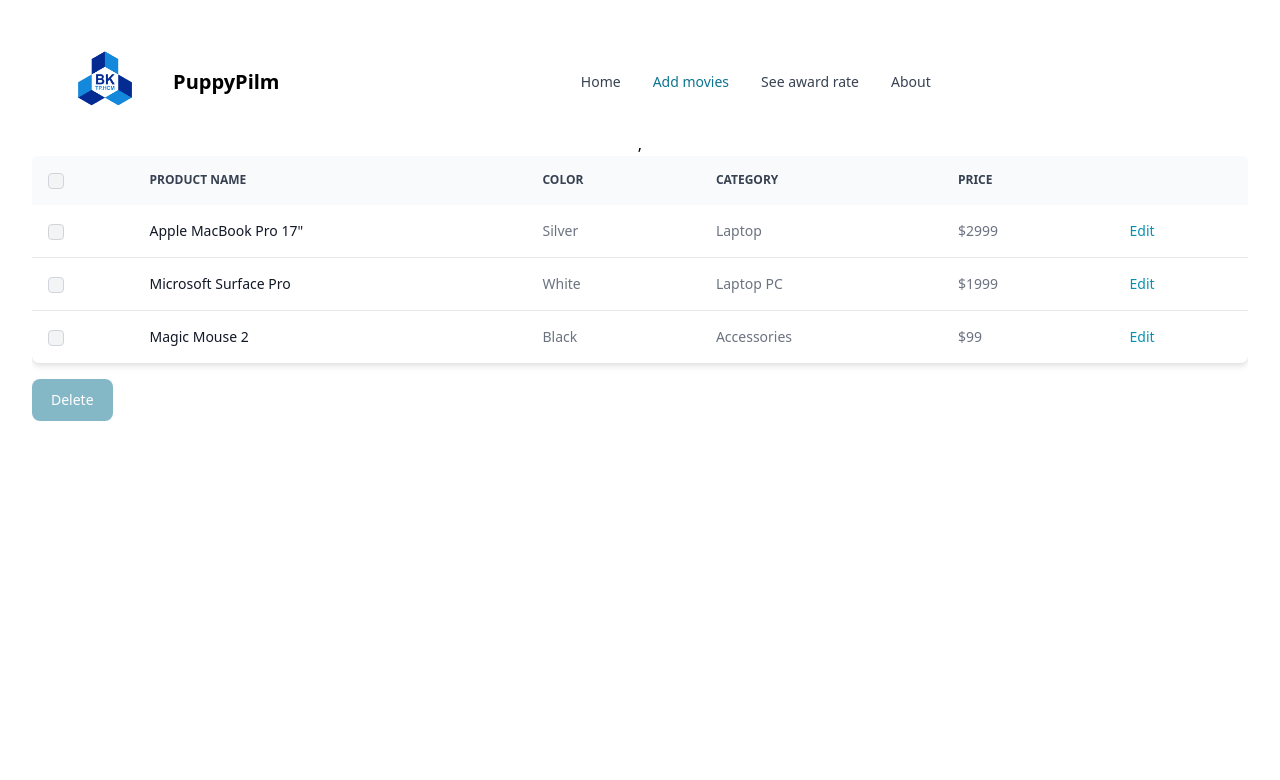
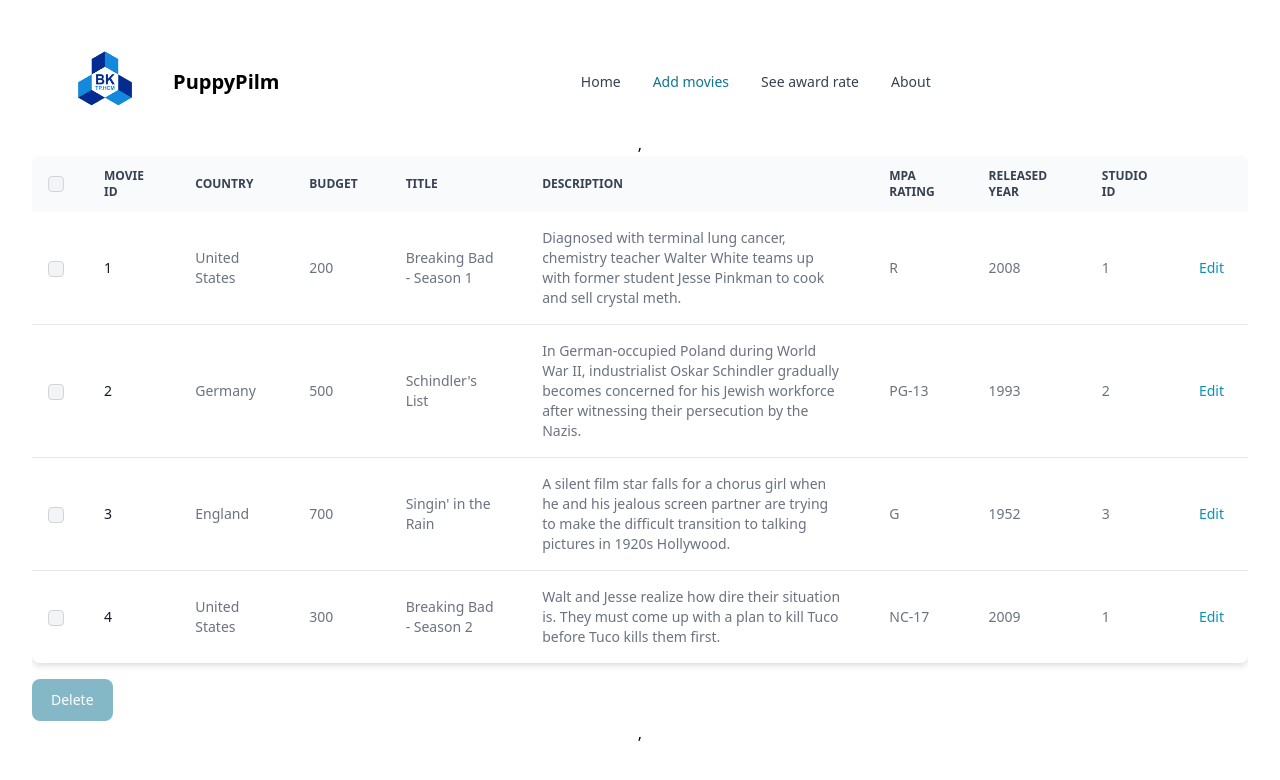
Before and after one commit to baotram153/PuppyPilm, a React (Vite) app in the folder frontend/: page /add-movies in a window 1280 px wide. Shown: the top 780 px of the page. Built offline with nearby package versions, Linux system fonts and the light colour scheme.

Commit message:
Add MovieTable, EditForm

```diff
--- /dev/null
+++ b/frontend/src/components/EditForm.jsx
@@ -0,0 +1,119 @@
+import { useState } from "react";
+import { Checkbox, Table, Button } from "flowbite-react";
+import { Label, Modal, TextInput } from "flowbite-react";
+
+import { Select } from "flowbite-react";
+
+
+export default function EditForm({ openModal, setOpenModal, movieInfo }) {
+    // console.log(data);
+    // const [movieInfo, setMovieInfo] = useState(data);
+
+    // let [movieInfo, setMovieInfo] = useState(JSON.parse(JSON.stringify(data)));
+    // console.log(movieInfo);
+
+    // let movieInfo = JSON.parse(JSON.stringify(data));
+
+    const mpa_ratings = ["G", "PG", "PG-13", "R", "NC-17"];
+    return (
+        <Modal show={openModal} size="3xl" onClose={() => { setOpenModal(false) }} popup>
+            <Modal.Header />
+            <Modal.Body>
+                <div className="space-y-6">
+                    <h3 className="text-xl font-medium text-gray-900 dark:text-white">Edit Movie with ID {movieInfo.id}</h3>
+                    <div>
+                        <div className="mb-2 block">
+                            <Label htmlFor="title" value="Movie Title" />
+                        </div>
+                        <TextInput
+                            id="title"
+                            placeholder="Enter movie title"
+                            defaultValue={movieInfo.title}
+                            required
+                        />
+                    </div>
+
+
+                    <div className="flex flex-row justify-between">
+
+                        <div className="mb-2 mr-2 inline-block flex-1">
+                            <div>
+                                <Label htmlFor="country" value="Country" />
+                            </div>
+                            <TextInput
+                                id="country"
+                                placeholder="Enter country"
+                                defaultValue={movieInfo.country}
+                                // onChange={(e) => setMovieInfo({ ...movieInfo, country: e.target.value })}
+                                required />
+                        </div>
+
+                        <div className="mb-2 mx-2 inline-block flex-1">
+                            <div>
+                                <Label htmlFor="budget" value="Budget" />
+                            </div>
+                            <TextInput
+                                id="budget"
+                                placeholder="Enter budget"
+                                defaultValue={movieInfo.budget}
+                                required />
+                        </div>
+
+                        <div className="mb-2 ml-2 inline-block flex-1">
+                            <div>
+                                <Label htmlFor="mpa_rating" value="MPA Rating" />
+                            </div>
+                            <Select id="countries" required>
+                                {mpa_ratings.map((rating) => (
+                                    <option key={rating} value={rating} selected={rating==movieInfo.mpa_rating}>
+                                        {rating}
+                                    </option>
+                                ))}
+                            </Select>
+                        </div>
+                    </div>
+
+                    <div className="mb-2 block">
+                        <div>
+                            <Label htmlFor="description" value="Description" />
+                        </div>
+                        <TextInput
+                            id="description"
+                            placeholder="Enter description"
+                            defaultValue={movieInfo.description}
+                            required />
+                    </div>
+
+                    <div className="flex flex-row justify-between">
+
+                        <div className="mb-2 mr-2 inline-block flex-1">
+                            <div>
+                                <Label htmlFor="released_year" value="Released Year" />
+                            </div>
+                            <TextInput
+                                id="released_year"
+                                placeholder="Enter released year"
+                                defaultValue={movieInfo.released_year}
+                                required />
+                        </div>
+                        <div className="mb-2 ml-2 inline-block flex-1">
+                            <div>
+                                <Label htmlFor="studio_id" value="Studio ID" />
+                            </div>
+                            <TextInput
+                                id="studio_id"
+                                placeholder="Enter studio ID"
+                                defaultValue={movieInfo.studio_id}
+                                required />
+                        </div>
+                    </div>
+
+                    <div className="w-full">
+                        <Button>Submit</Button>
+                    </div>
+
+                </div>
+            </Modal.Body>
+        </Modal>
+    );
+}
--- a/frontend/src/components/MovieTable.jsx
+++ b/frontend/src/components/MovieTable.jsx
@@ -1,20 +1,56 @@
 import { useState } from "react";
-import { Checkbox, Table, Button } from "flowbite-react";
+import { Checkbox, Table, Button} from "flowbite-react";
+import { Label, Modal, TextInput } from "flowbite-react";
+import EditForm from "./EditForm";
 
-export default function Component() {
+export default function MovieTable() {
+    const [data, setData] = useState(
+        [
+            {
+                id: 1,
+                country: "United States",
+                budget: 200,
+                title: "Breaking Bad - Season 1",
+                description: "Diagnosed with terminal lung cancer, chemistry teacher Walter White teams up with former student Jesse Pinkman to cook and sell crystal meth.",
+                mpa_rating: "R",
+                released_year: 2008,
+                studio_id: 1
+            },
+            {
+                id: 2,
+                country: "Germany",
+                budget: 500,
+                title: "Schindler's List",
+                description: "In German-occupied Poland during World War II, industrialist Oskar Schindler gradually becomes concerned for his Jewish workforce after witnessing their persecution by the Nazis.",
+                mpa_rating: "PG-13",
+                released_year: 1993,
+                studio_id: 2
+            },
+            {
+                id: 3,
+                country: "England",
+                budget: 700,
+                title: "Singin' in the Rain",
+                description: "A silent film star falls for a chorus girl when he and his jealous screen partner are trying to make the difficult transition to talking pictures in 1920s Hollywood.",
+                mpa_rating: "G",
+                released_year: 1952,
+                studio_id: 3
+            },
+            {
+                id: 4,
+                country: "United States",
+                budget: 300,
+                title: "Breaking Bad - Season 2",
+                description: "Walt and Jesse realize how dire their situation is. They must come up with a plan to kill Tuco before Tuco kills them first.",
+                mpa_rating: "NC-17",
+                released_year: 2009,
+                studio_id: 1
+            }
+        ]);
+
     const [checkedRows, setCheckedRows] = useState(new Set());
-
-//   var data = [
-//     { id: 1, name: 'Apple MacBook Pro 17"', color: "Silver", category: "Laptop", price: "$2999" },
-//     { id: 2, name: "Microsoft Surface Pro", color: "White", category: "Laptop PC", price: "$1999" },
-//     { id: 3, name: "Magic Mouse 2", color: "Black", category: "Accessories", price: "$99" },
-//   ];
-
-  const [data, setData] = useState([
-    { id: 1, name: 'Apple MacBook Pro 17"', color: "Silver", category: "Laptop", price: "$2999" },
-    { id: 2, name: "Microsoft Surface Pro", color: "White", category: "Laptop PC", price: "$1999" },
-    { id: 3, name: "Magic Mouse 2", color: "Black", category: "Accessories", price: "$99" },
-  ]);
+    const [openModal, setOpenModal] = useState(false);
+    const [editMovieInfo, setEditMovieInfo] = useState({});
 
     const toggleRow = (id) => {
         setCheckedRows((prev) => {
@@ -31,7 +67,6 @@
     const handleDelete = () => {
         const selectedRows = data.filter((row) => checkedRows.has(row.id));
         console.log("Deleted rows:", selectedRows);
-    alert(`Deleted rows:\n${JSON.stringify(selectedRows, null, 2)}`);
 
         // Remove rows from table
         setData(data.filter((row) => !checkedRows.has(row.id)));
@@ -55,14 +90,21 @@
                             checked={checkedRows.size === data.length}
                         />
                     </Table.HeadCell>
-          <Table.HeadCell>Product name</Table.HeadCell>
-          <Table.HeadCell>Color</Table.HeadCell>
-          <Table.HeadCell>Category</Table.HeadCell>
-          <Table.HeadCell>Price</Table.HeadCell>
+
+                    <Table.HeadCell>Movie ID</Table.HeadCell>
+                    <Table.HeadCell>Country</Table.HeadCell>
+                    <Table.HeadCell>Budget</Table.HeadCell>
+                    <Table.HeadCell>Title</Table.HeadCell>
+                    <Table.HeadCell>Description</Table.HeadCell>
+                    <Table.HeadCell>MPA Rating</Table.HeadCell>
+                    <Table.HeadCell>Released Year</Table.HeadCell>
+                    <Table.HeadCell>Studio ID</Table.HeadCell>
+
                     <Table.HeadCell>
                         <span className="sr-only">Edit</span>
                     </Table.HeadCell>
                 </Table.Head>
+
                 <Table.Body className="divide-y">
                     {data.map((row) => (
                         <Table.Row key={row.id} className="bg-white dark:border-gray-700 dark:bg-gray-800">
@@ -73,13 +115,21 @@
                                 />
                             </Table.Cell>
                             <Table.Cell className="whitespace-nowrap font-medium text-gray-900 dark:text-white">
-                {row.name}
+                                {row.id}
                             </Table.Cell>
-              <Table.Cell>{row.color}</Table.Cell>
-              <Table.Cell>{row.category}</Table.Cell>
-              <Table.Cell>{row.price}</Table.Cell>
+                            <Table.Cell>{row.country}</Table.Cell>
+                            <Table.Cell>{row.budget}</Table.Cell>
+                            <Table.Cell>{row.title}</Table.Cell>
+                            <Table.Cell>{row.description}</Table.Cell>
+                            <Table.Cell>{row.mpa_rating}</Table.Cell>
+                            <Table.Cell>{row.released_year}</Table.Cell>
+                            <Table.Cell>{row.studio_id}</Table.Cell>
                             <Table.Cell>
-                <a href="#" className="font-medium text-cyan-600 hover:underline dark:text-cyan-500">
+                                <a onClick={() => {
+                                    setOpenModal(true);
+                                    setEditMovieInfo(row);}
+                                }
+                                href="#" className="font-medium text-cyan-600 hover:underline dark:text-cyan-500">
                                     Edit
                                 </a>
                             </Table.Cell>
@@ -90,7 +140,10 @@
             <Button
                 className="mt-4"
                 onClick={handleDelete}
-        disabled={checkedRows.size === 0}>Delete</Button>
+                disabled={checkedRows.size === 0}>Delete
+            </Button>
+
+            <EditForm openModal={openModal} setOpenModal={setOpenModal} movieInfo={editMovieInfo}/>
         </div>
     );
 }
--- a/frontend/src/pages/AddMovie.jsx
+++ b/frontend/src/pages/AddMovie.jsx
@@ -1,11 +1,12 @@
 import NavBar from "../layout/NavBar";
 import MovieTable from "../components/MovieTable";
+import EditForm from "../components/EditForm";
 
 export default function AddMovie () {
     return (
         <>
             <NavBar/>,
-            <MovieTable/>
+            <MovieTable/>,
         </>
     )
 }
```
Lines whose indentation alone changed are shown as unchanged.
